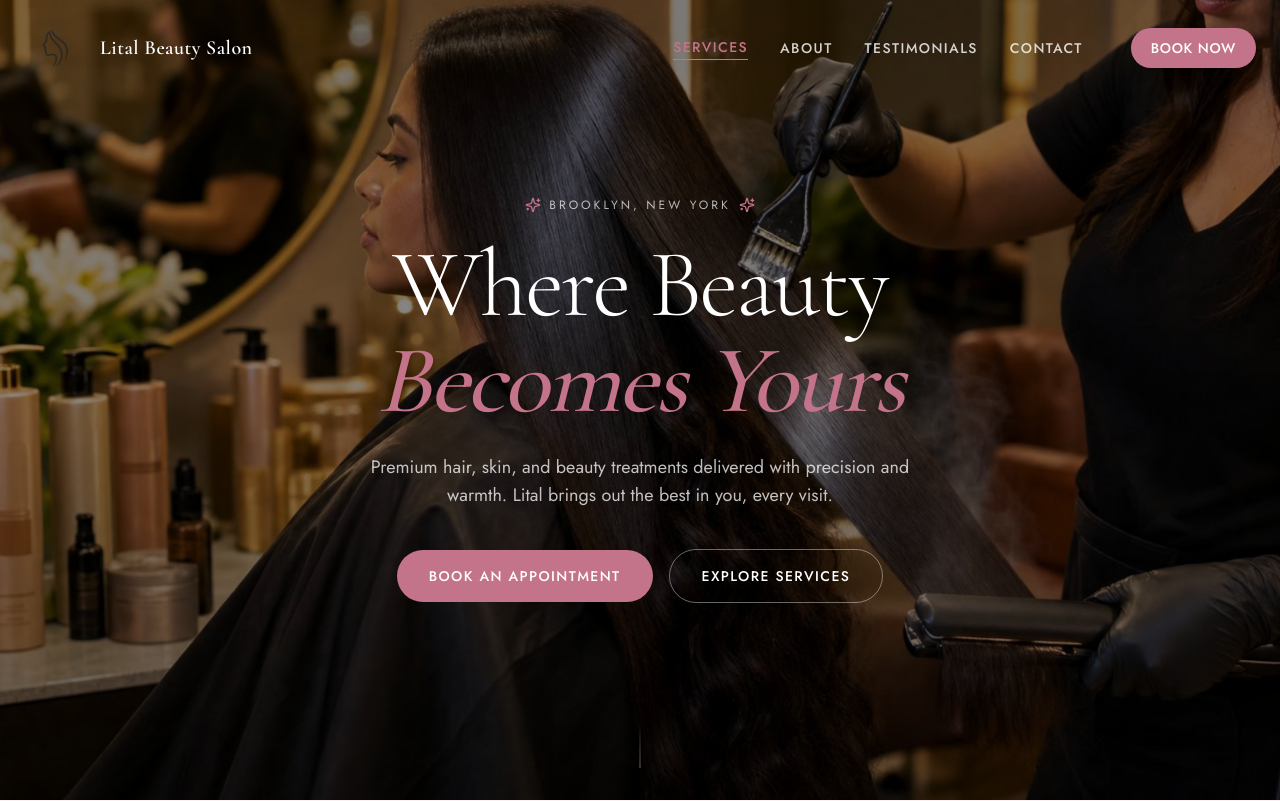
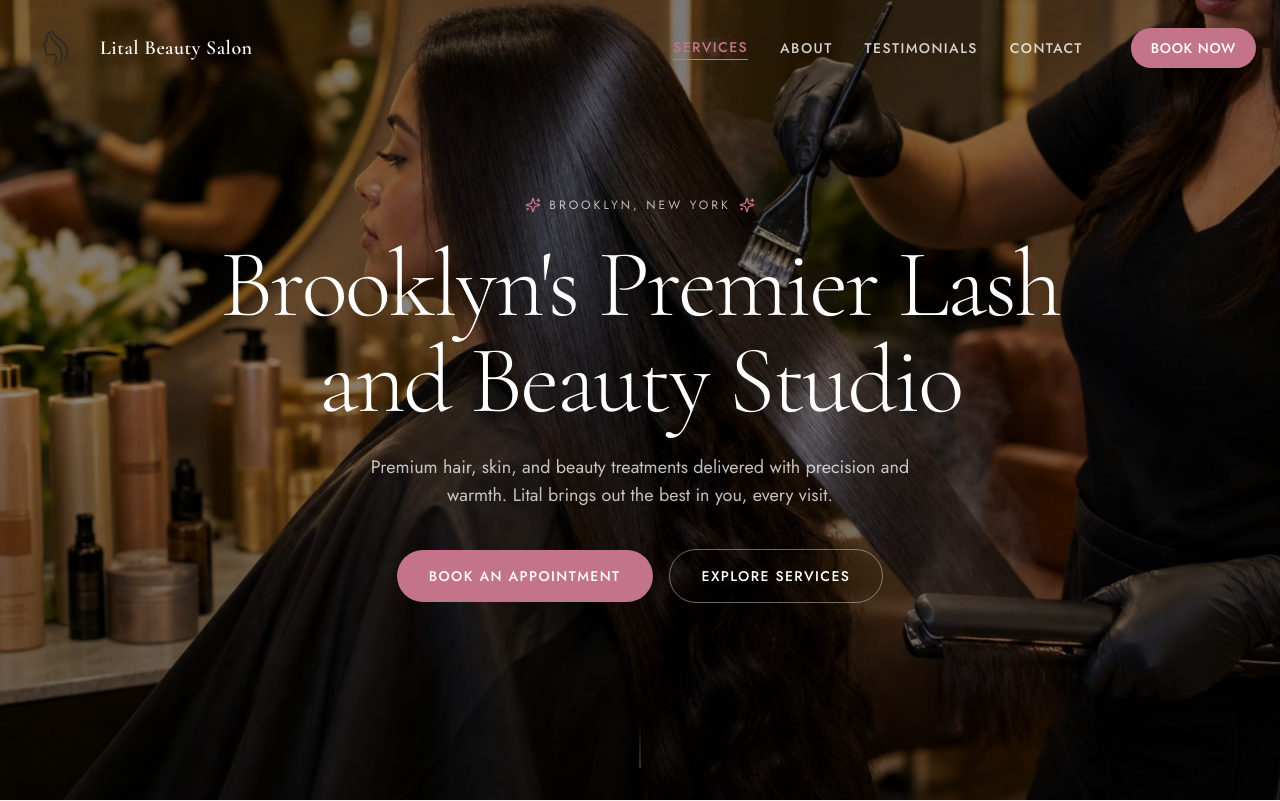
Before and after one commit to spencerconsultingco/SC-0364---Lital-Beauty-Salon, a Next.js app: page / in a window 1280 px wide. Shown: the top 801 px of the page. Built offline with nearby package versions, Linux system fonts and the light colour scheme.

Commit message:
Update components/Hero.tsx

```diff
--- a/components/Hero.tsx
+++ b/components/Hero.tsx
@@ -28,7 +28,7 @@ export default function Hero() {
       >
         <Image
           src="/images/hero.jpg"
-          alt="Lital Beauty Salon interior"
+          alt="Lital Beauty Salon luxury lash and beauty studio interior"
           fill
           priority
           className="object-cover object-center"
@@ -57,10 +57,7 @@ export default function Hero() {
           transition={{ duration: 0.9, ease: 'easeOut', delay: 0.5 }}
           className="font-heading text-5xl sm:text-6xl md:text-7xl lg:text-8xl font-light text-white leading-none tracking-tight max-w-4xl"
         >
-          Where Beauty
-          <span className="block font-heading italic font-medium text-brand-accent">
-            Becomes Yours
-          </span>
+          Brooklyn's Premier Lash and Beauty Studio
         </motion.h1>
 
         <motion.p
```
